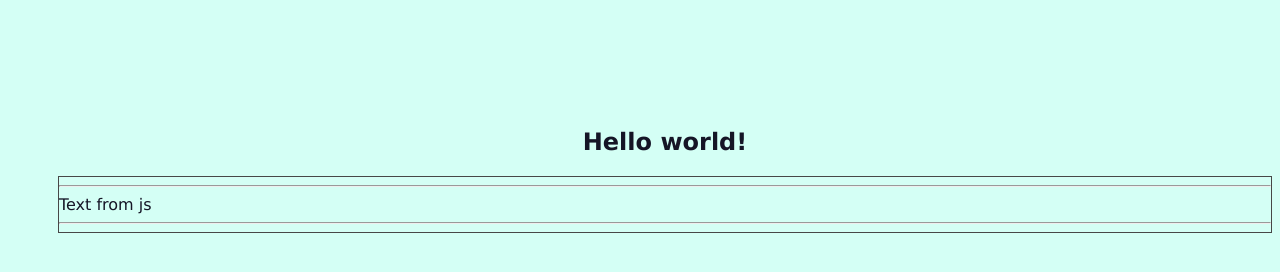
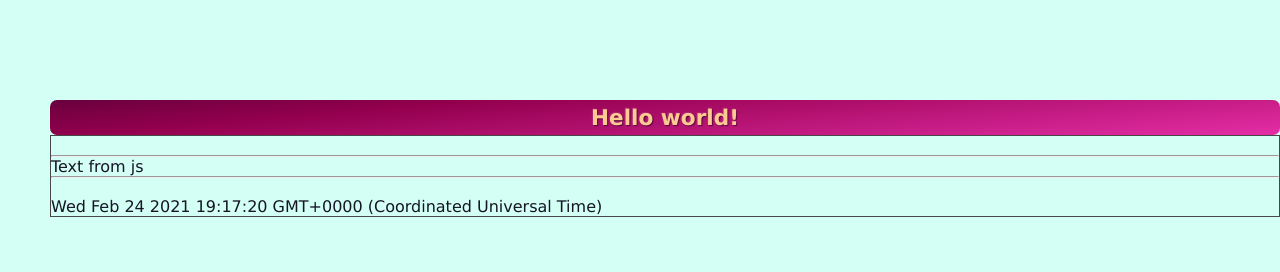
Before and after one commit to black1277/black1277.github.io, a plain HTML site: page index.html in a window 1280 px wide. Drawn offline with Linux system fonts and the light colour scheme.

Commit message:
Next commit

```diff
--- a/css/index.css
+++ b/css/index.css
@@ -1,12 +1,27 @@
+* {
+    margin: 0;
+    padding: 0;
+    box-sizing: border-box;
+}
+html {
+
+}
 body {
     padding-top: 100px;
     padding-left: 50px;
     background: #d4fff5;
-    font-family: Verdana;
+    font-family: Verdana, Arial, Helvetica, sans-serif;
     color: #151526;
 }
 h2 {
     text-align: center;
+    font-size: 1.35rem;
+    border-radius: 7px;
+    padding: 5px 10px;
+    color: #ffca92;
+    text-shadow: -1px -1px 1px rgba(255,255,255,.1), 1px 1px 1px rgba(0,0,0,.5);
+    background: rgb(105,0,61);
+    background: linear-gradient(175deg, rgba(105,0,61,1) 0%, rgba(148,0,78,1) 27%, rgba(228,45,166,1) 100%);
 }
 #txt{
     border: 1px solid #474747;
--- a/js/index.js
+++ b/js/index.js
@@ -1,4 +1,4 @@
 document.addEventListener("DOMContentLoaded", (a)=>{
     const $content = document.getElementById('txt')
-    $content.innerHTML = '<hr /> Text from js <hr />'
+    $content.innerHTML = '<br /><hr /> Text from js <hr /><br />' + new Date()
 })
```
